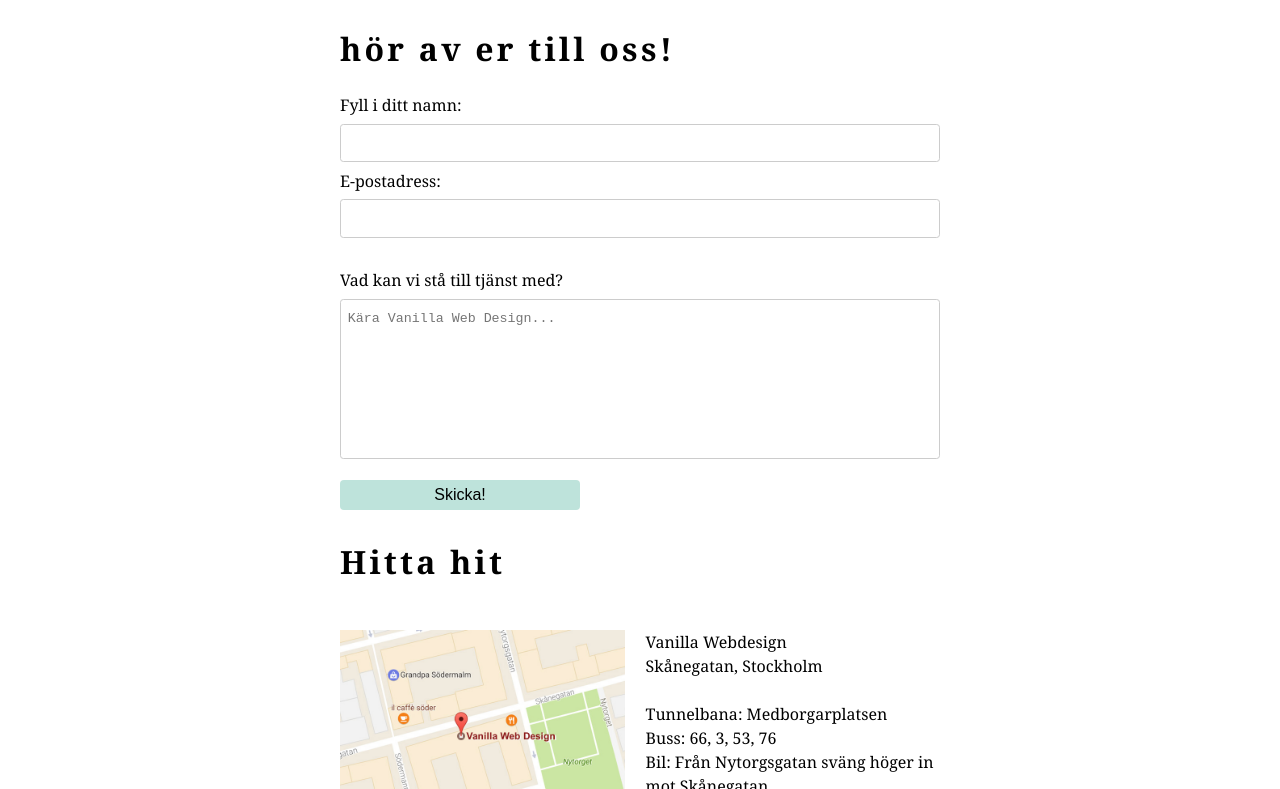
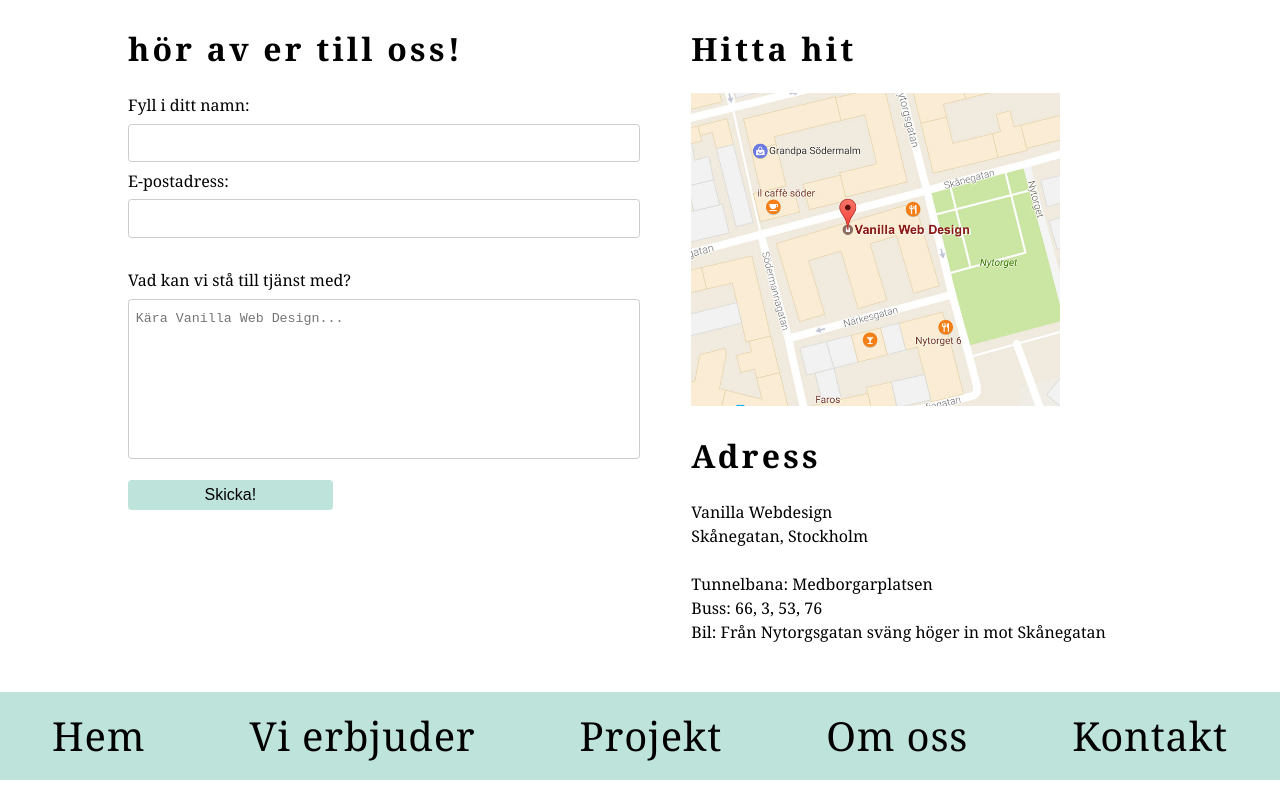
Before and after one commit to milliampere/vanilla, a plain HTML site: page views/kontakt.html in a window 1280 px wide. Shown: the part 163-952 px from the top of the page. Drawn offline with Linux system fonts and the light colour scheme; a web font is replaced by a local one.

Commit message:
kontakt responsiv

```diff
--- a/scss/_responsive.scss
+++ b/scss/_responsive.scss
@@ -82,6 +82,19 @@
 /******************************************************************/
 /* Kontakt */
 
+	.kontakt{
+		width: 70%;
+		align-items: flex-start;
+		flex-direction: column;
+	}
+
+	.kontakt-form{
+ width: 100%;
+
+	}
+	.kontakt-karta{
+
+	}
 
 } /* leave me <3 */
 
@@ -278,39 +291,23 @@
 /******************************************************************/
 /* Kontakt */
 
-	.box-wrapper-kontakt {
+	.kontakt{
 		width: 80%;
+		display: flex;
+		align-items: flex-start;
+		justify-content: space-between;
 	}
 
-	.box2{
-		min-width: 600px;
-		max-width: 600px;
-		margin-bottom: 2rem;
+	.kontakt-form{
+		flex-basis:50%;
+	}
+	.kontakt-karta{
+		flex-basis:45%;
+		img{
+			width: 80%;
+		}
 	}
 
-	.skicka{
-		width:40%;
-	}
-
-	.hitta-wrapper {
-		display:flex;
-		flex-flow: row wrap;
-	}
-
-	.hitta-box {
-		width:90%;
-		flex:1;
-	}
-
-	.hitta-box img{
-		padding:0 0.5rem 0.5rem 0;
-	}
-
-	.hitta-box2{
-		width:90%;
-		flex:1;
-		padding:0 0 0 0.5rem;
-	}
 
 /******************************************************************/
 /* Footer */
--- a/scss/main.scss
+++ b/scss/main.scss
@@ -34,6 +34,7 @@ html, body {
 
 * {
 	box-sizing: border-box;
+
 }
 
 h1, h2, h3, h4, h5, h6 {
@@ -207,7 +208,7 @@ main {
 	display:flex;
 	position: relative;
 	flex: 1 1 0;   /* flex-grow | flex-shrink | flex-basis. Default is 0 1 auto. */
-/*	min-width: 100%; = om vi vill utöka till fullbredd i mobilläge*/
+    min-width: 100%;
 }
 
 .hem{
@@ -370,36 +371,24 @@ div{
 
 
 /******************************************************************/
-/* KONTAKT mayhem for y'all.. */
+/* KONTAKT*/
 
-.box-wrapper-kontakt {
+
+.kontakt {
 	width: 98%;
-	display: flex;
-		flex-flow: row wrap;
-	justify-content: center;
-	align-content: flex-start;
-	margin: auto; /* center */
 }
 
-.box2 {
-		margin-bottom: 2rem;
+.karta {
+	width: 100%;
 }
 
-.hitta-wrapper p{
-	width: 100%;
-	display: flex;
-	flex-direction: column;
-	justify-content: center;
-	margin:0 auto;
-}
-
-.hitta-box img{
-	width:99%;
-	padding:0 0.1rem 0.5rem 0.1rem;
-}
-
-.hitta-box2 p{
-	padding:0 0.1rem 0 0.1rem;
+.kontakt-text {
+	p {
+		padding:0 0 0 0.5rem;
+	}
+	h1 {
+		padding:0 0 0 0.5rem;
+	}
 }
 
 /* KONTAKT form */
--- a/views/kontakt.html
+++ b/views/kontakt.html
@@ -36,34 +36,36 @@
 		<header class="main-header">
 			<h1 class="text-center">Kontakt</h1>
 		</header>
-		<section class="box-wrapper-kontakt">
-			<article class="box2">
-				<h1>hör av er till oss!</h1>
- 					<form>
+		<section class="box-wrapper kontakt">
+
+
+
+ 					<article class="kontakt-form">
+ 						<h1>hör av er till oss!</h1>
 						<label for="namn"> Fyll i ditt namn:</label>
 						<br>
 						<input type="text" name="namn">
-
 						<label for="epost">E-postadress:</label>
 						<br>
 						<input type="email" name="email" required="required">
-
 						<br>
 						<br>
-
 						<label for="vadkanvi">Vad kan vi stå till tjänst med?</label>
 						<br>
-
 						<textarea name="textarea" placeholder="Kära Vanilla Web Design..."></textarea>
 						<input type="submit" class="skicka" value="Skicka!">
-					</form>
+					</article>
 
-				<h1>Hitta hit</h1><br>
-			<article class="hitta-wrapper">
-				<div class="hitta-box">
-	 				<img src="../images/kontakt/karta2.jpg" alt="karta">
-				</div>
-				<div class="hitta-box2">
+
+
+
+
+				<article class="kontakt-karta">
+					<h1>Hitta hit</h1>
+	 				<img src="../images/kontakt/karta2.jpg" alt="karta" class="karta">
+			<!-- 	</article>
+				<article class="kontakt-text"> -->
+					<h1>Adress</h1>
 					<p>Vanilla Webdesign<br>
 					Skånegatan, Stockholm<br>
 
@@ -72,8 +74,8 @@
 					Buss: 66, 3, 53, 76<br>
 					Bil: Från Nytorgsgatan sväng höger in mot Skånegatan
 					</p>
-				</div>
-			</article>
+				</article>
+
 		</section>
 	</main>
 
```
Also changed, not shown: css/main.css, 1 other file.
